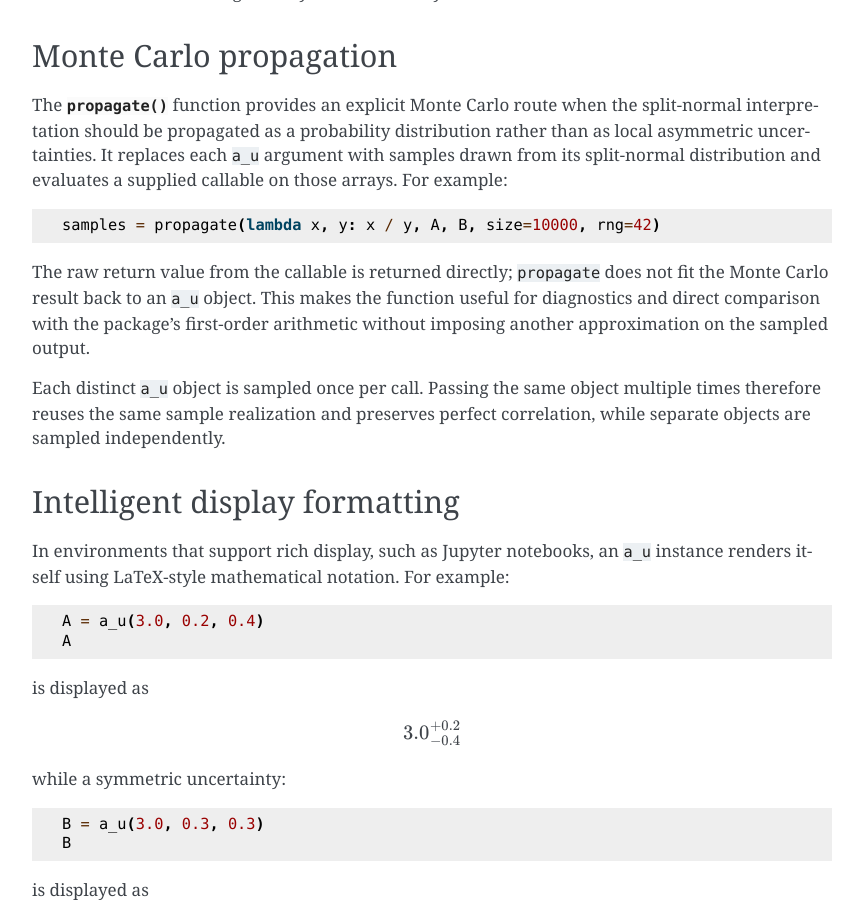
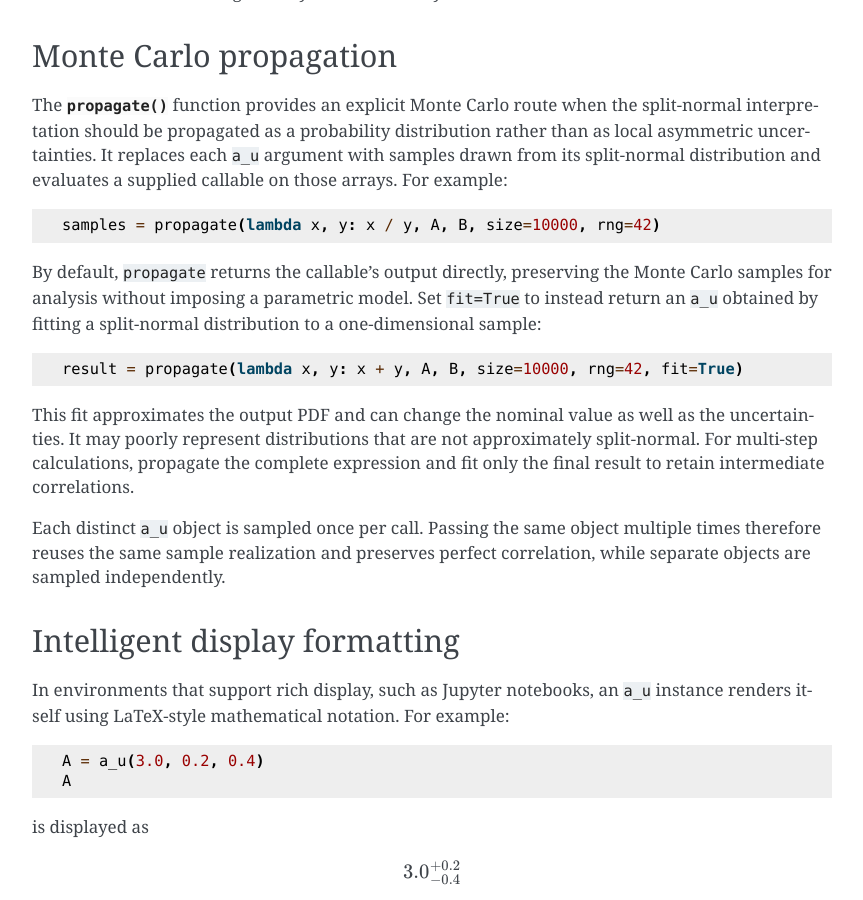
Before and after one commit to cgobat/asymmetric_uncertainty, a Sphinx documentation site: the page built from docs/special_features.rst, in a window 1280 px wide and 900 px high, scrolled down 1311 px. Shown: the whole window, without its empty margins (282-1145 px from the left). Built offline with Sphinx 7.4.7, drawn with Linux system fonts in a browser that asks for light colours.

Commit message:
Add optional `fit` arg to `propagate()` to automatically call `a_u.fit()` on the resulting samples

```diff
--- a/docs/special_features.rst
+++ b/docs/special_features.rst
@@ -84,11 +84,19 @@ distribution and evaluates a supplied callable on those arrays. For example:
 
    samples = propagate(lambda x, y: x / y, A, B, size=10000, rng=42)
 
-The raw return value from the callable is returned directly; ``propagate`` does
-not fit the Monte Carlo result back to an ``a_u`` object. This makes the
-function useful for diagnostics and direct comparison with the package's
-first-order arithmetic without imposing another approximation on the sampled
-output.
+By default, ``propagate`` returns the callable's output directly, preserving
+the Monte Carlo samples for analysis without imposing a parametric model. Set
+``fit=True`` to instead return an ``a_u`` obtained by fitting a split-normal
+distribution to a one-dimensional sample:
+
+.. code-block:: python
+
+   result = propagate(lambda x, y: x + y, A, B, size=10000, rng=42, fit=True)
+
+This fit approximates the output PDF and can change the nominal value as well
+as the uncertainties. It may poorly represent distributions that are not
+approximately split-normal. For multi-step calculations, propagate the complete
+expression and fit only the final result to retain intermediate correlations.
 
 Each distinct ``a_u`` object is sampled once per call. Passing the same object
 multiple times therefore reuses the same sample realization and preserves
```
Also changed, not shown: 2 other files.
